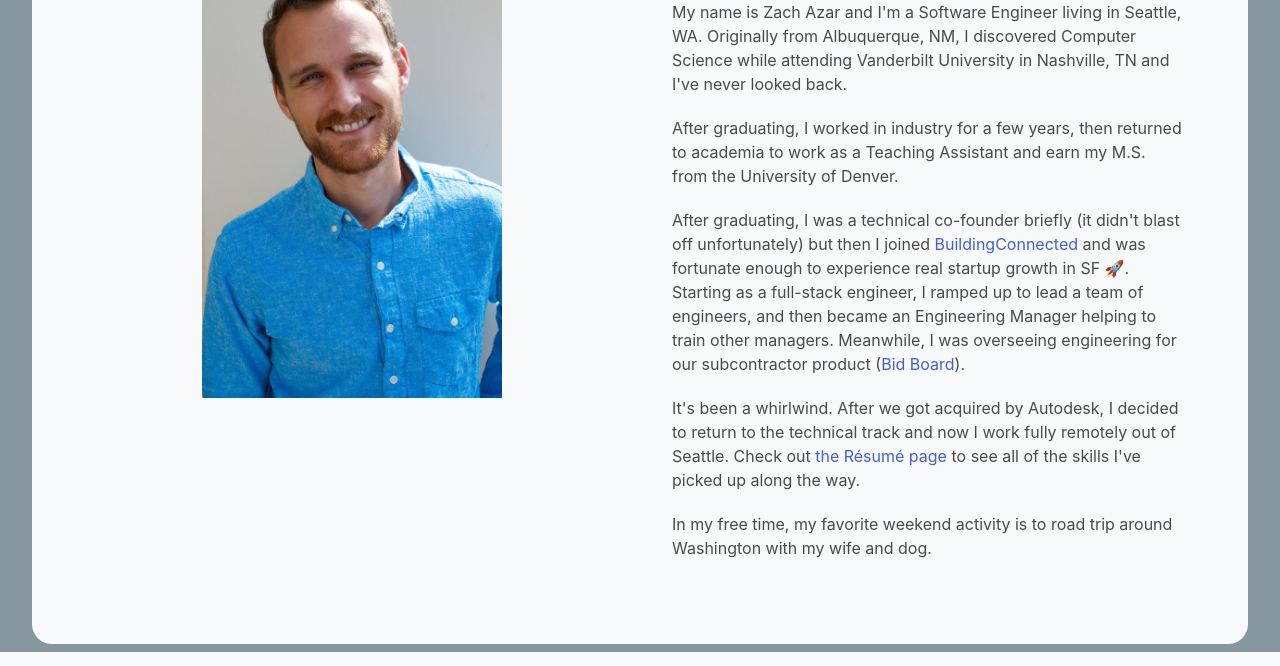
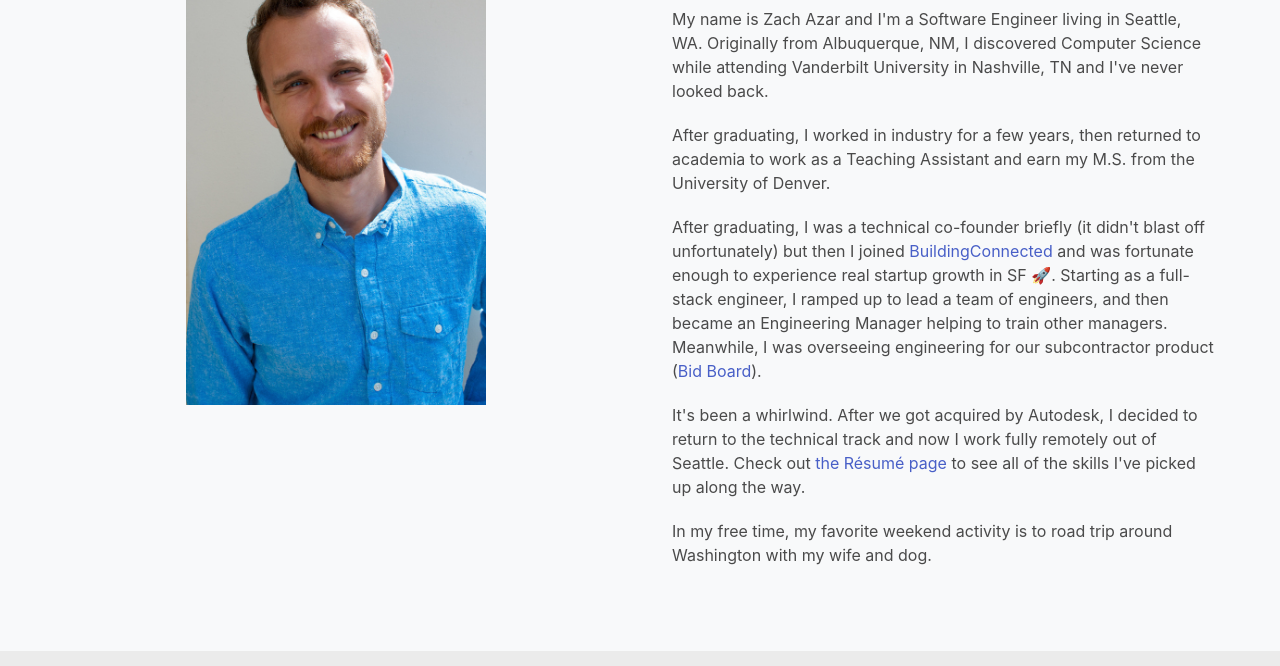
Before and after one commit to zachazar/homepage-react, a Gatsby site: page /about in a window 1280 px wide. Shown: the part 180-846 px from the top of the page. Built offline with nearby package versions, Linux system fonts and the light colour scheme; Gatsby itself is replaced by a stand-in of ours.

Commit message:
Redesign

```diff
--- a/src/components/experience-tree/styles.module.scss
+++ b/src/components/experience-tree/styles.module.scss
@@ -3,7 +3,7 @@
 .container {
 	margin: 0px -5px; // Counters the panel margin's far left and right
 	margin-bottom: 0px !important; // Counters an odd rule in Bulma
-
+	background-color: $color-background;
 	@media (max-width: $break-width-small) {
 		display: block;
 		width: 100%;
@@ -15,14 +15,8 @@
 		padding: 1rem;
 		overflow-y: scroll;
 
-		max-height: 800px;
+		max-height: 85vh;
 
-		@media (min-height: 1200px) {
-			max-height: 1000px;
-		}
-		@media (min-height: 1600px) {
-			max-height: 1400px;
-		}
 		@media (max-width: $break-width-small) {
 			margin: 0px;
 			max-height: none;
--- a/src/components/footer/styles.module.scss
+++ b/src/components/footer/styles.module.scss
@@ -5,7 +5,7 @@
 	// display: flex;
 	// flex-flow: row nowrap;
 	// justify-content: space-between;
-	background-color: $color-nav-footer;
+	background-color: $color-nav-main;
 	.center {
 		text-align: center;
 	}
--- a/src/components/header/styles.module.scss
+++ b/src/components/header/styles.module.scss
@@ -2,7 +2,7 @@
 
 .navBar {
 	display: flex;
-	background: $color-nav-footer;
+	background: $color-nav-main;
 	flex-flow: row nowrap;
 	justify-content: space-between;
 	padding: 0 1rem;
--- a/src/components/layout/index.js
+++ b/src/components/layout/index.js
@@ -7,7 +7,9 @@ import * as styles from './styles.module.scss'
 const Layout = ({ children }) => (
 	<div className={styles.container}>
 		<Header />
+		<div className={styles.spacer} />
 		<div className={styles.main}>{children}</div>
+		<div className={styles.spacer} />
 		<Footer />
 	</div>
 )
--- a/src/components/layout/styles.module.scss
+++ b/src/components/layout/styles.module.scss
@@ -4,8 +4,11 @@
 	background-color: $color-background;
 	display: flex;
 	flex-direction: column;
-	justify-content: space-between;
 	min-height: 100vh;
+	.spacer {
+		background-color: $color-background;
+		height: 15px;
+	}
 	.footer {
 		padding: 0.5rem 2.5rem;
 		display: flex;
@@ -26,12 +29,12 @@
 		}
 	}
 	.main {
-		padding: 0.5rem 2rem;
+		background-color: $color-nav-main;
 		border-radius: $border-radius-default;
+		flex-grow: 1;
 
 		@media (max-width: $break-width-medium) {
 			border-radius: 0px;
-			padding: 0.5rem 1rem;
 		}
 	}
 }
--- a/src/pages/404/styles.module.scss
+++ b/src/pages/404/styles.module.scss
@@ -1,7 +1,7 @@
 @import '../../styles/style-variables.scss';
 
 .container {
-	background-color: $color-nav-footer;
+	background-color: $color-nav-main;
 	border: 0px solid black;
 	border-radius: $border-radius-default;
 	padding: 2rem;
--- a/src/pages/about/index.js
+++ b/src/pages/about/index.js
@@ -10,7 +10,6 @@ const AboutPage = () => (
 	<Layout>
 		<SEO title="About" keywords={['gatsby', 'application', 'react']} />
 
-		<div>
 		<div className={cx('columns', styles.items)}>
 			<div className={cx('column', styles.aboutItem)}>
 				<div className={styles.aboutImage}>
@@ -26,13 +25,13 @@ const AboutPage = () => (
 					I&apos;ve never looked back.
 				</p>
 				<p>
-						After graduating, I worked in industry for a few years, then
-						returned to academia to work as a Teaching Assistant and earn my
-						M.S. from the University of Denver.
+					After graduating, I worked in industry for a few years, then returned
+					to academia to work as a Teaching Assistant and earn my M.S. from the
+					University of Denver.
 				</p>
 				<p>
-						After graduating, I was a technical co-founder briefly (it
-						didn&apos;t blast off unfortunately) but then I joined
+					After graduating, I was a technical co-founder briefly (it didn&apos;t
+					blast off unfortunately) but then I joined
 					<a target="blank" href="https://www.buildingconnected.com/">
 						{' '}
 						BuildingConnected{' '}
@@ -42,20 +41,16 @@ const AboutPage = () => (
 					engineers, and then became an Engineering Manager helping to train
 					other managers. Meanwhile, I was overseeing engineering for our
 					subcontractor product (
-						<a
-							href="https://www.buildingconnected.com/bid-board/"
-							target="blank"
-						>
+					<a href="https://www.buildingconnected.com/bid-board/" target="blank">
 						Bid Board
 					</a>
 					).
 				</p>
 				<p>
 					It&apos;s been a whirlwind. After we got acquired by Autodesk, I
-						decided to return to the technical track and now I work fully
-						remotely out of Seattle. Check out{' '}
-						<Link to="/resume">the Résumé page</Link> to see all of the skills
-						I&apos;ve picked up along the way.
+					decided to return to the technical track and now I work fully remotely
+					out of Seattle. Check out <Link to="/resume">the Résumé page</Link> to
+					see all of the skills I&apos;ve picked up along the way.
 				</p>
 				<p>
 					In my free time, my favorite weekend activity is to road trip around
@@ -63,7 +58,6 @@ const AboutPage = () => (
 				</p>
 			</div>
 		</div>
-		</div>
 	</Layout>
 )
 
--- a/src/pages/about/styles.module.scss
+++ b/src/pages/about/styles.module.scss
@@ -1,6 +1,6 @@
 @import '../../styles/style-variables.scss';
 .items {
-	background-color: $color-nav-footer;
+	background-color: $color-nav-main;
 	border: 0px solid black;
 	border-radius: $border-radius-default;
 	margin: 0px !important; // Override weird Bulma rule
--- a/src/pages/contact/index.js
+++ b/src/pages/contact/index.js
@@ -12,8 +12,8 @@ const ContactPage = () => (
 			<div
 				className={cx(
 					'column',
-					'is-half',
-					'is-offset-one-quarter',
+					'is-three-fifths',
+					'is-offset-one-fifth',
 					styles.formContainer
 				)}
 			>
--- a/src/pages/contact/styles.module.scss
+++ b/src/pages/contact/styles.module.scss
@@ -3,7 +3,7 @@
 .container {
 	margin: 0px !important; //counters odd Bulma column rule
 	.formContainer {
-		background-color: $color-nav-footer;
+		background-color: $color-nav-main;
 		border: 0px solid black;
 		border-radius: $border-radius-default;
 		padding: 2rem;
--- a/src/styles/global-styles.scss
+++ b/src/styles/global-styles.scss
@@ -2,7 +2,7 @@
 @import '~bulma/bulma.sass';
 
 html {
-	background-color: $color-nav-footer !important;
+	background-color: $color-nav-main !important;
 }
 
 body {
--- a/src/styles/style-variables.scss
+++ b/src/styles/style-variables.scss
@@ -7,10 +7,10 @@ $break-width-medium: 1200px;
 $break-width-large: 1800px;
 
 //Colors
-$color-background: #86979f;
+$color-background: #ebebeb;
 $color-active-background: #58707c;
 $color-active-blue: #1777bf;
-$color-nav-footer: #f8f9fa;
+$color-nav-main: #f8f9fa;
 
 // Font sizes
 $font-size-small: 1rem;
@@ -18,4 +18,4 @@ $font-size-medium: 1.25rem;
 $font-size-large: 2.5rem;
 
 // Border Radius
-$border-radius-default: 20px;
+$border-radius-default: 0px;
```
Lines whose indentation alone changed are shown as unchanged.
